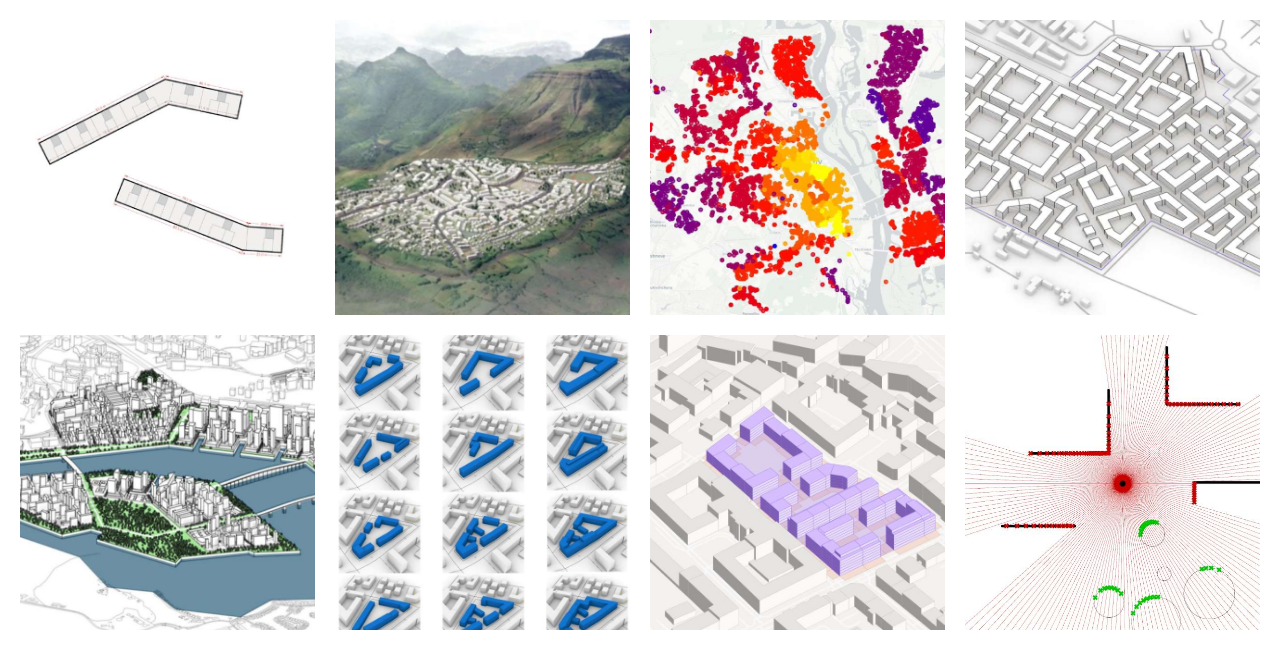
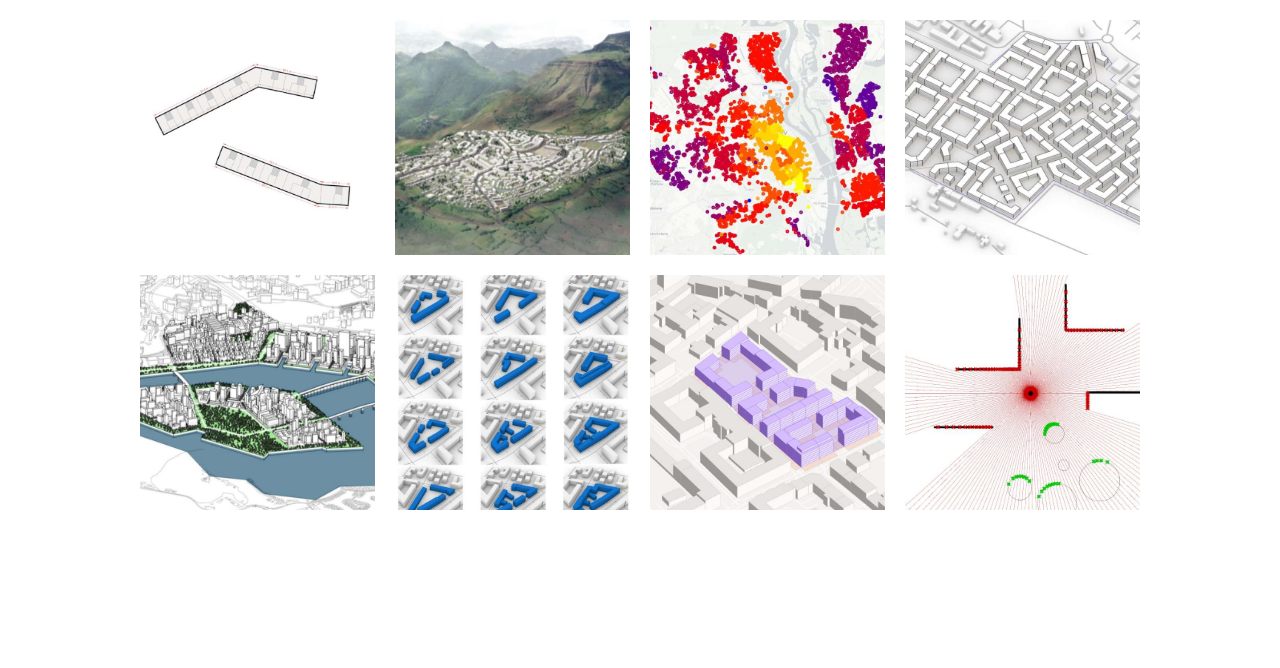
Before and after one commit to osintseva/Portfolio, a plain HTML site: page index.html in a window 1280 px wide. Drawn offline with Linux system fonts and the light colour scheme.

Commit message:
Enhance layout in index.html by setting a fixed maximum width, full width, and centering the grid in the viewport.

```diff
--- a/index.html
+++ b/index.html
@@ -11,6 +11,9 @@
       display: grid;
       grid-template-columns: repeat(4, 1fr);
       gap: 20px;
+      max-width: 1000px;     /* ← fixed canvas width */
+      width: 100%;
+      margin: 0 auto;        /* ← center in viewport */
     }
     .item {
       position: relative;
```
